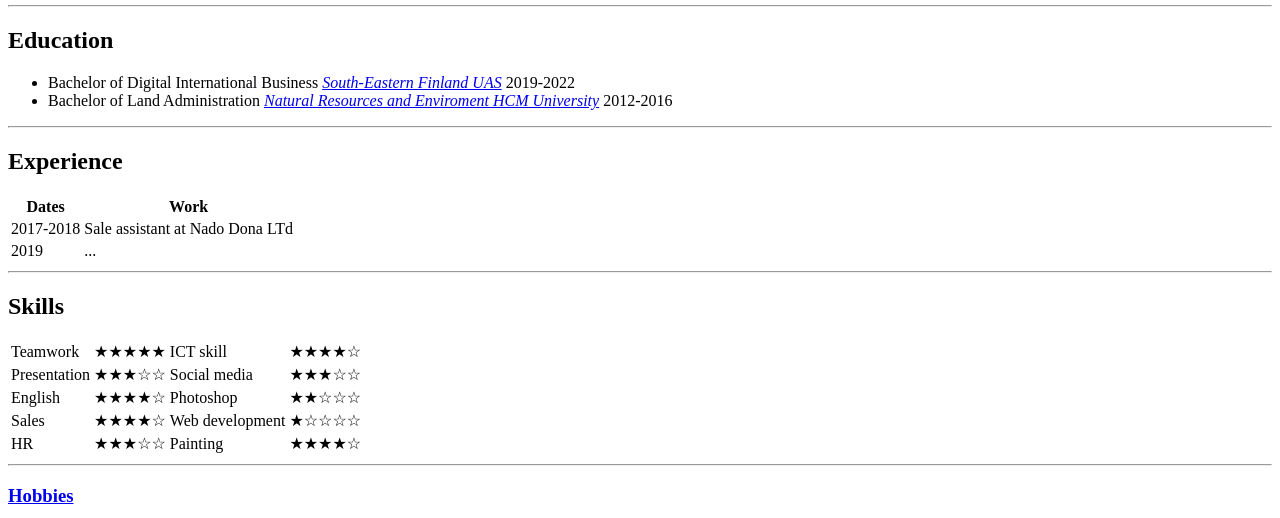
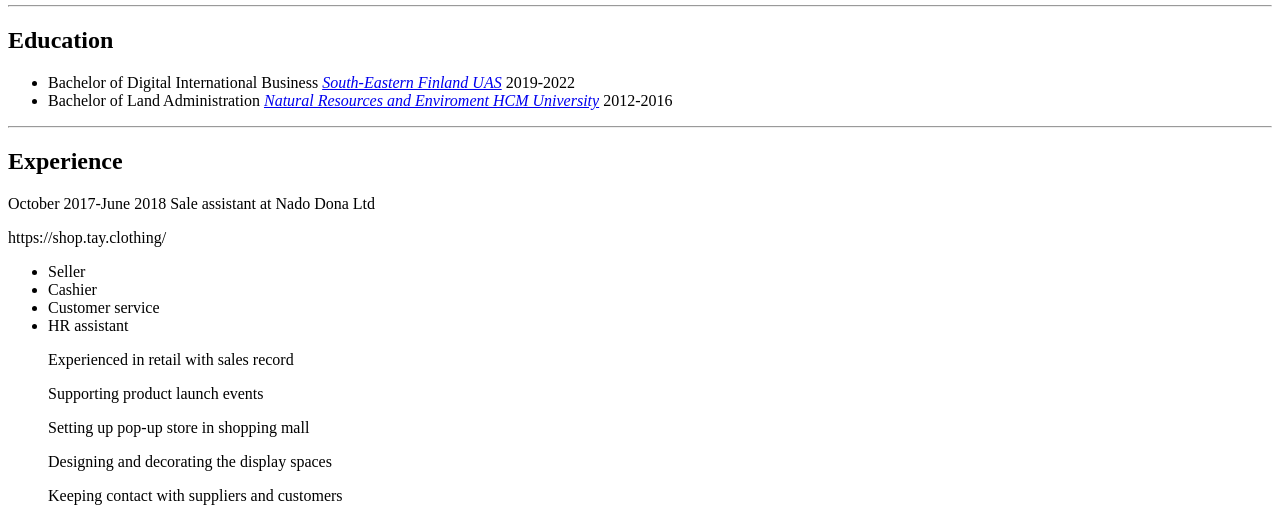
Before and after one commit to pduong154/DuongvuCV, a plain HTML site: page index.html in a window 1280 px wide. Shown: the part 269-787 px from the top of the page. Drawn offline with Linux system fonts and the light colour scheme.

Commit message:
Add files via upload

```diff
--- a/index.html
+++ b/index.html
@@ -31,11 +31,20 @@
   <hr>
   <h2>Experience</h2>
 
-  <table>
-    <thead> <tr> <th>Dates</th> <th>Work</th> </tr> </thead>
-    <tr> <td>2017-2018</td> <td>Sale assistant at Nado Dona LTd</td> </tr>
-    <tr> <td>2019</td> <td>...</td> </tr>
-  </table>
+    <tr> <td>October 2017-June 2018</td> <td>Sale assistant at Nado Dona Ltd</td> </tr>
+<p>https://shop.tay.clothing/ <a href="https://shop.tay.clothing/"></a> </p>
+<ul>
+  <li>Seller</li>
+  <li>Cashier</li>
+  <li>Customer service</li>
+  <li>HR assistant</li>
+<p>Experienced in retail with sales record</p>
+<p>Supporting product launch events</p>
+<p>Setting up pop-up store in shopping mall</p>
+<p>Designing and decorating the display spaces</p>
+<p>Keeping contact with suppliers and customers</p>
+<p>Time keeping, scheduling interviews and recruiting</p>
+</ul>
 <hr>
   <h2>Skills</h2>
   <table >
```
Also changed, not shown: contact.html (+2 -3 lines), hobbies.html (+3 -2 lines).
